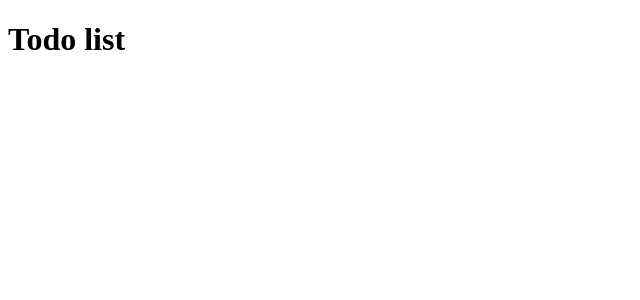
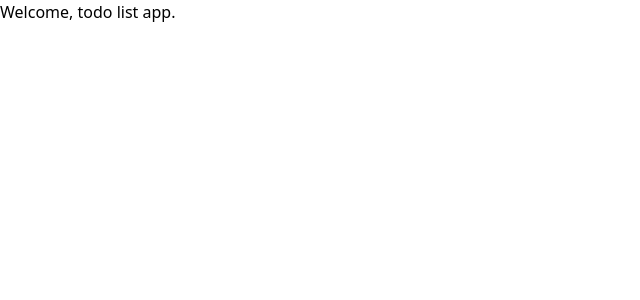
Before and after one commit to MateoRiosd93/todo-list, a React (Create React App) app: page / in a window 1280 px wide. Shown: the top 300 px of the page, without its empty margins (0-640 px from the left). Built offline with nearby package versions, Linux system fonts and the light colour scheme.

Commit message:
Se eliminan archivos innecesarios, se ajusta config de tailwind, se crear carpetas para ver las vistas

```diff
--- a/src/App.tsx
+++ b/src/App.tsx
@@ -1,8 +1,8 @@
 function App() {
   return (
-    <div className="App">
-      <header className="App-header">
-        <h1>Todo list</h1>
+    <div>
+      <header>
+        <h1>Welcome, todo list app.</h1>
       </header>
     </div>
   );
--- a/src/index.tsx
+++ b/src/index.tsx
@@ -1,6 +1,7 @@
 import React from 'react';
 import ReactDOM from 'react-dom/client';
 import { App } from './App';
+import './index.css'
 
 const root = ReactDOM.createRoot(
   document.getElementById('root') as HTMLElement
--- a/src/react-app-env.d.ts
+++ /dev/null
@@ -1 +0,0 @@
-/// <reference types="react-scripts" />
--- a/tsconfig.json
+++ b/tsconfig.json
@@ -16,7 +16,7 @@
     "module": "esnext",
     "moduleResolution": "node",
     "resolveJsonModule": true,
-    "isolatedModules": true,
+    "isolatedModules": false,
     "noEmit": true,
     "jsx": "react-jsx"
   },
```
Also changed, not shown: src/reportWebVitals.ts (deleted, +0 -15 lines), src/setupTests.ts (deleted, +0 -5 lines), src/components/views/home/Home.tsx (added), src/components/views/signin/SignIn.tsx (added), src/components/views/signup/signUp.tsx (added), src/utils/index.ts (added), 2 other files (tests, documents, lock files or other folders).
